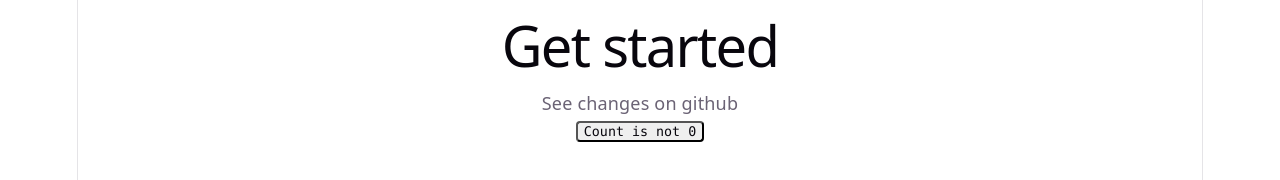
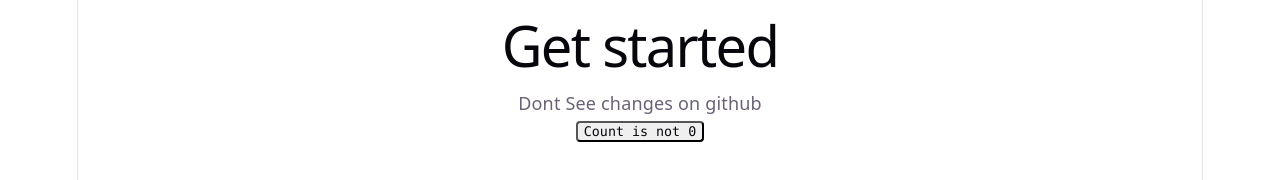
Before and after one commit to NavyanthReddy/InfraProject, a React (Vite) app: page / in a window 1280 px wide. Shown: the top 180 px of the page. Built offline with nearby package versions, Linux system fonts and the light colour scheme.

Commit message:
to not see main same on both

```diff
--- a/src/App.tsx
+++ b/src/App.tsx
@@ -10,7 +10,7 @@ function App() {
         <div>
           <h1>Get started</h1>
           <p>
-            See changes on github
+            Dont See changes on github
           </p>
         </div>
         <button
```
